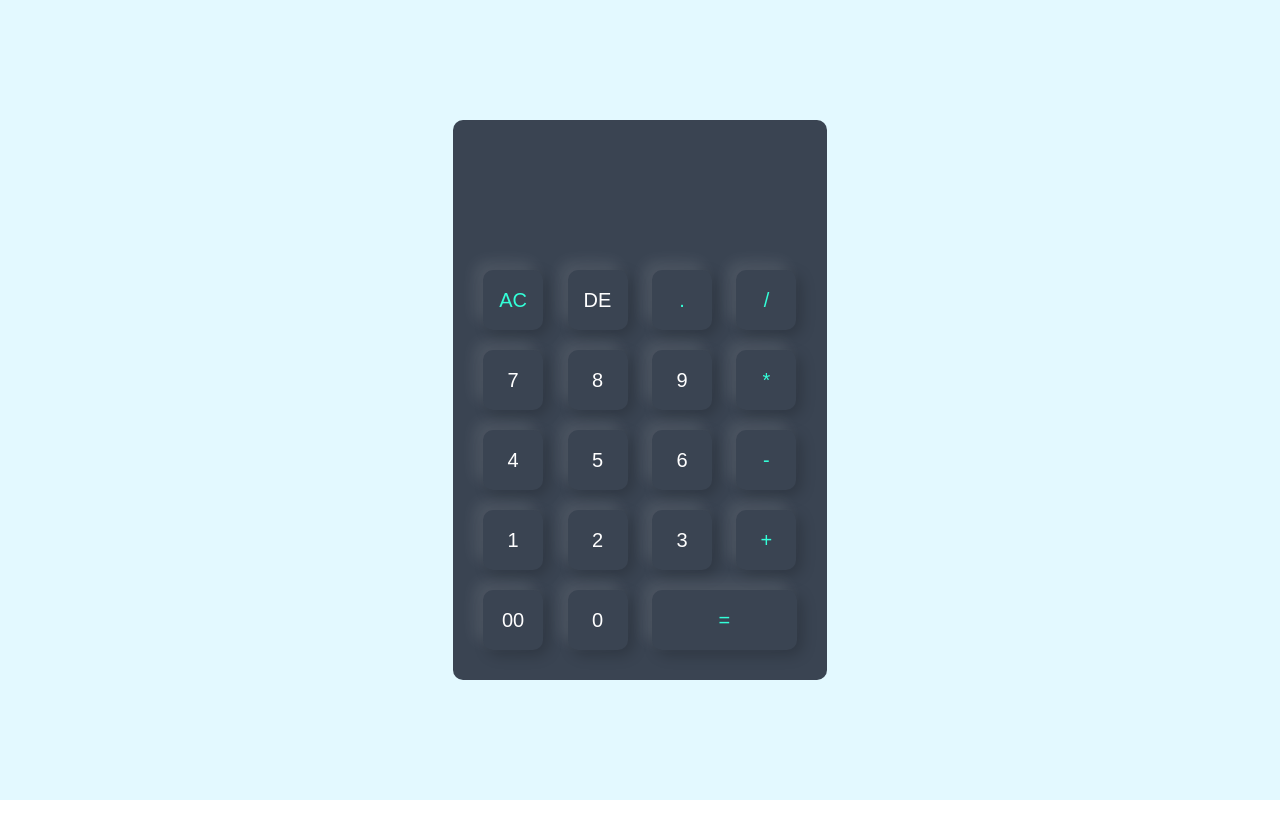
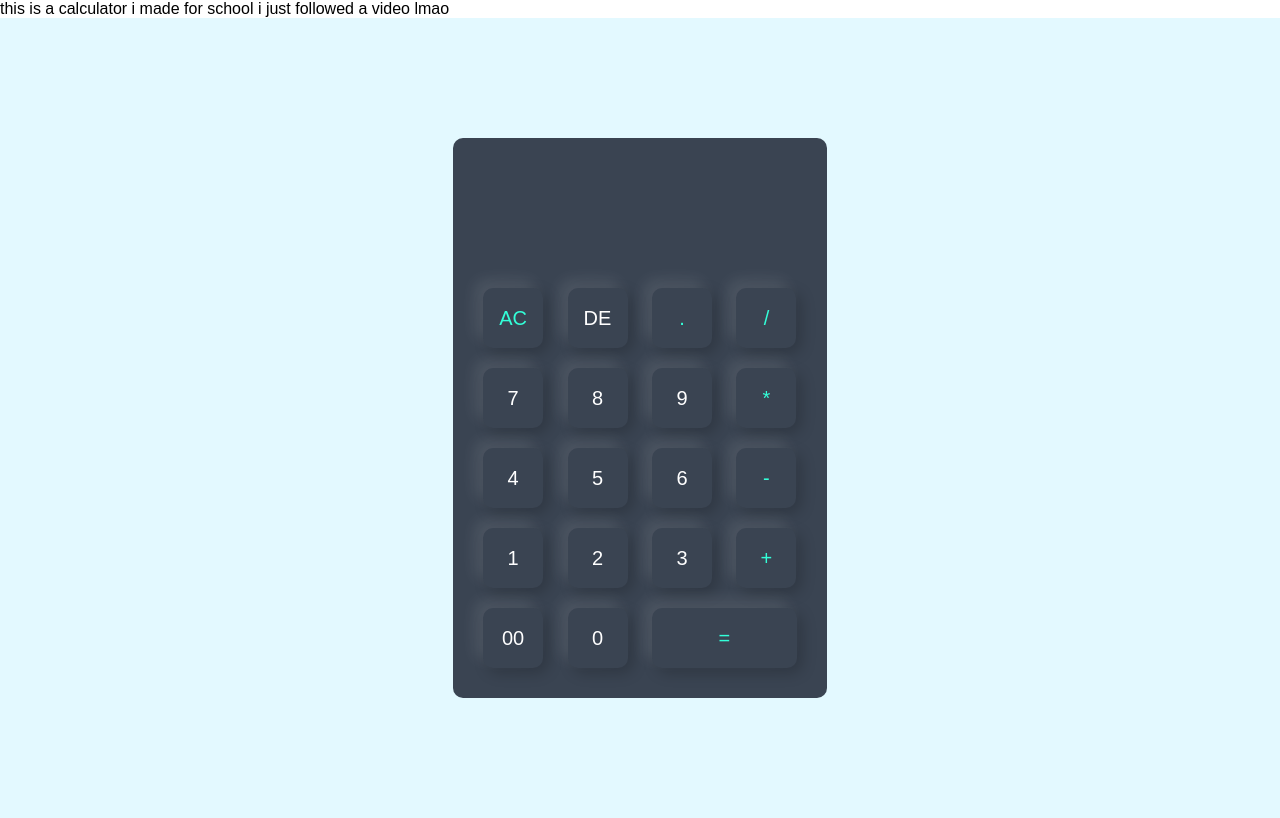
Before and after one commit to dusqii/calculator, a plain HTML site: page index.html in a window 1280 px wide. Drawn offline with Linux system fonts and the light colour scheme.

Commit message:
Update index.html

```diff
--- a/index.html
+++ b/index.html
@@ -8,6 +8,7 @@
 </head>
 
 <body>
+    <div>this is a calculator i made for school i just followed a video lmao</div>
     <div class="container">
         <div class="calculator">
             <form>
```
